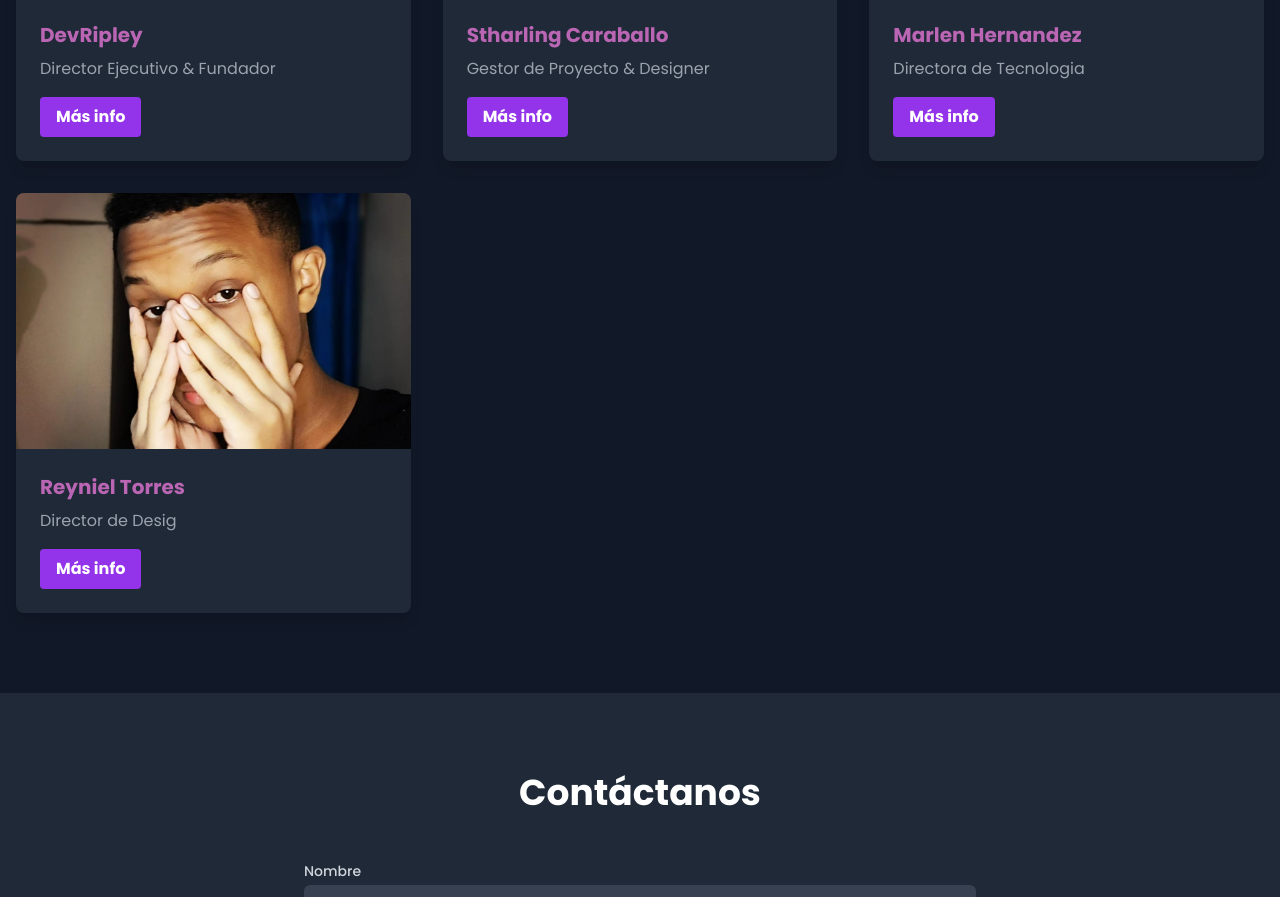
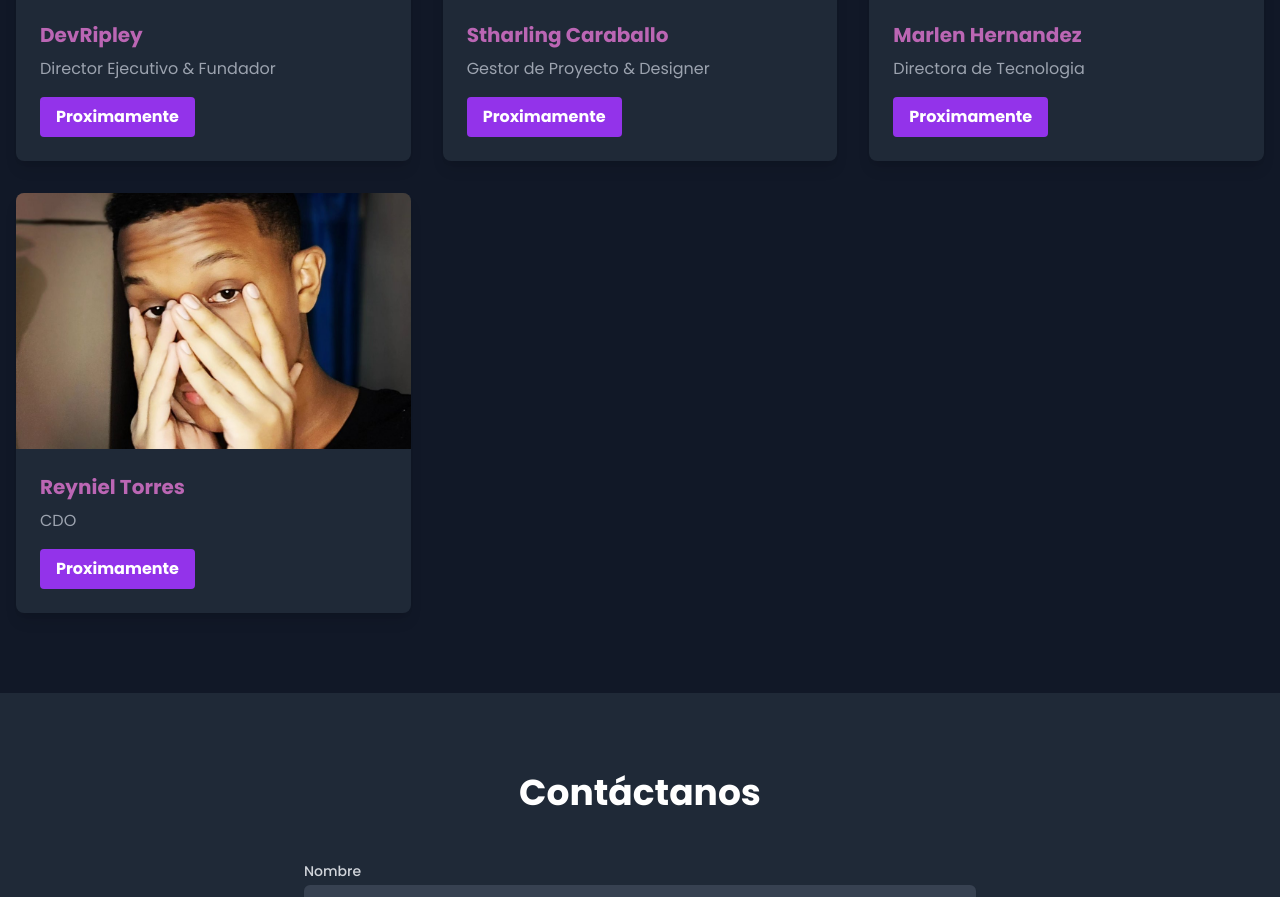
Before and after one commit to PurpuraDevelopment/purpuradevelopmentold.github.io, an Astro site: page / in a window 1280 px wide. Shown: the part 2411-3308 px from the top of the page. Built offline with nearby package versions, Linux system fonts and the light colour scheme; Astro itself is replaced by a stand-in of ours.

Commit message:
Mas info = Proximamente

```diff
--- a/src/components/AboutUsSection.astro
+++ b/src/components/AboutUsSection.astro
@@ -5,7 +5,7 @@ const teamMembers = [
   { name: 'DevRipley', role: 'Director Ejecutivo & Fundador', image: 'images/team/devripley.jpg' },
   { name: 'Stharling Caraballo', role: 'Gestor de Proyecto & Designer', image: 'images/team/stharling.jpg' },
   { name: 'Marlen Hernandez', role: 'Directora de Tecnologia', image: 'images/team/marlenhdz.jpg' },
-  { name: 'Reyniel Torres', role: 'Director de Desig', image: 'images/team/reyniel.jpg' },
+  { name: 'Reyniel Torres', role: 'CDO', image: 'images/team/reyniel.jpg' },
 ];
 ---
 
--- a/src/components/TeamMember.tsx
+++ b/src/components/TeamMember.tsx
@@ -24,7 +24,7 @@ export const TeamMember: React.FC<TeamMemberProps> = ({ name, role, image }) =>
           className="mt-4 bg-purple-600 hover:bg-purple-700 text-white font-bold py-2 px-4 rounded"
           onClick={() => setIsExpanded(!isExpanded)}
         >
-          {isExpanded ? 'Menos info' : 'Más info'}
+          {isExpanded ? 'Proximamente' : 'Proximamente'}
         </motion.button>
         {isExpanded && (
           <motion.div
```
